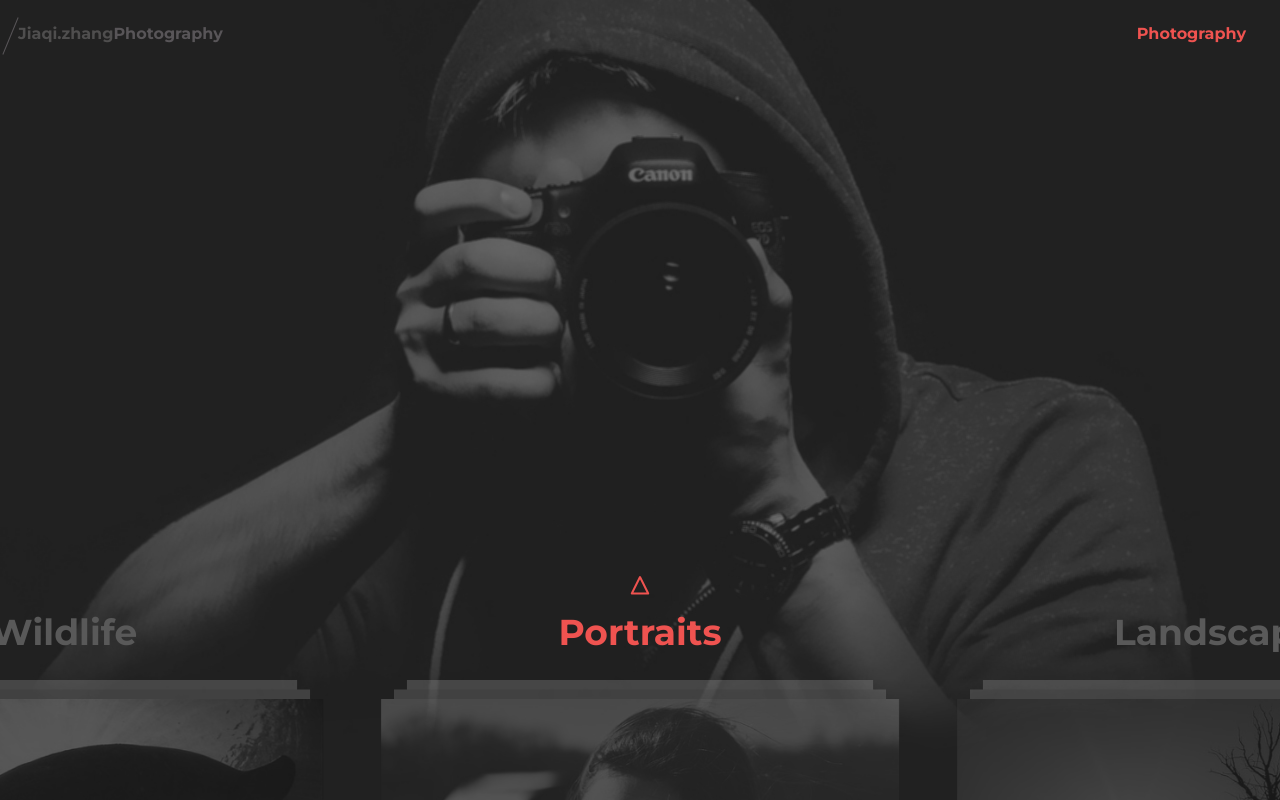
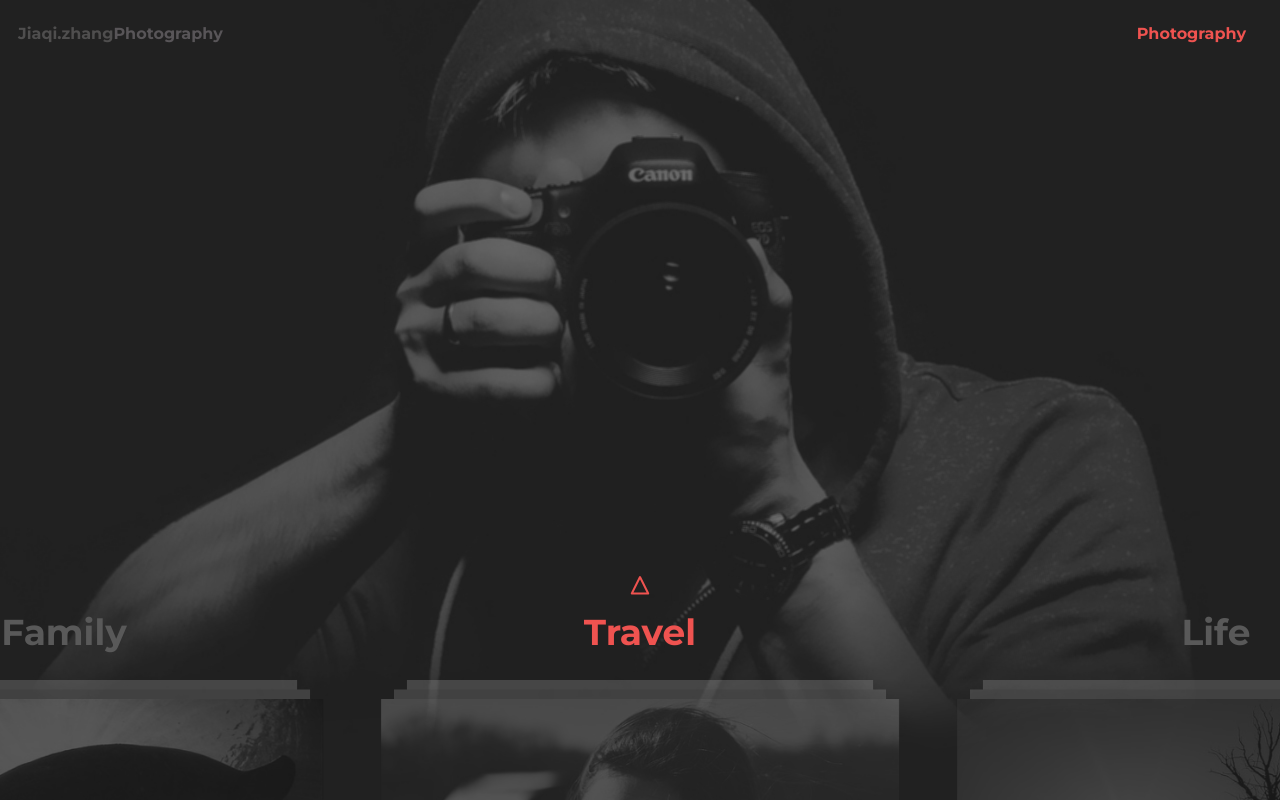
Before and after one commit to jia9iZhang/Photography, a plain HTML site: page index.html in a window 1280 px wide. Drawn offline with Linux system fonts and the light colour scheme.

Commit message:
创建照片墙分类

```diff
--- a/index.html
+++ b/index.html
@@ -24,10 +24,6 @@
         <div class="hero__front"></div>
     </div>
     <header class="codrops-header">
-        <div class="codrops-links">
-            <!--				<a class="codrops-icon codrops-icon&#45;&#45;prev" href="http://tympanus.net/Development/InteractiveColoringConcept/" title="Previous Demo"><span>Previous Demo</span></a>-->
-            <!--				<a class="codrops-icon codrops-icon&#45;&#45;drop" href="http://tympanus.net/codrops/?p=23446" title="Back to the article"><span>Back to the Codrops article</span></a>-->
-        </div>
         <h1 class="codrops-title" style="color: #4F4E4E">Jiaqi.zhang<span>Photography</span></h1>
         <nav class="menu">
             <a class="menu__item menu__item--current" href="#"><span>Photography</span></a>
@@ -36,9 +32,9 @@
     </header>
     <div class="stack-slider">
         <div class="stacks-wrapper">
-            <!--            类别1-->
+            <!--            类别1：旅行-->
             <div class="stack">
-                <h2 class="stack-title"><a href="#" data-text="Portraits"><span>Portraits</span></a></h2>
+                <h2 class="stack-title"><a data-text="Portraits" href="#"><span>Travel</span></a></h2>
                 <div class="item">
                     <div class="item__content">
                         <img src="img/type1/1.jpg" alt="img01"/>
@@ -130,9 +126,9 @@
                 <!--						</div>-->
                 <!--					</div>-->
             </div>
-            <!--			类别2-->
+            <!--			类别2：生活-->
             <div class="stack">
-                <h2 class="stack-title"><a href="#" data-text="Landscape"><span>Landscape</span></a></h2>
+                <h2 class="stack-title"><a data-text="Landscape" href="#"><span>Life</span></a></h2>
                 <div class="item">
                     <div class="item__content">
                         <img src="img/type3/1.jpg" alt="img01"/>
@@ -225,9 +221,9 @@
                 <!--						</div>-->
                 <!--					</div>-->
             </div>
-            <!--			类别3-->
+            <!--			类别3：街拍-->
             <div class="stack">
-                <h2 class="stack-title"><a href="#" data-text="Miscellaneous"><span>Miscellaneous</span></a></h2>
+                <h2 class="stack-title"><a data-text="Miscellaneous" href="#"><span>Street Shot</span></a></h2>
                 <div class="item">
                     <div class="item__content">
                         <img src="img/type2/1.jpg" alt="img01"/>
@@ -320,9 +316,9 @@
                 <!--						</div>-->
                 <!--					</div>-->
             </div>
-            <!--			类别4-->
+            <!--			类别4：家庭-->
             <div class="stack">
-                <h2 class="stack-title"><a href="#" data-text="Wildlife"><span>Wildlife</span></a></h2>
+                <h2 class="stack-title"><a data-text="Wildlife" href="#"><span>Family</span></a></h2>
                 <div class="item">
                     <div class="item__content">
                         <img src="img/type4/1.jpg" alt="img01"/>
```
Also changed, not shown: img/related/ScatteredPolaroidGallery.jpg (deleted), img/related/SlidingHeaderLayout.jpg (deleted).
